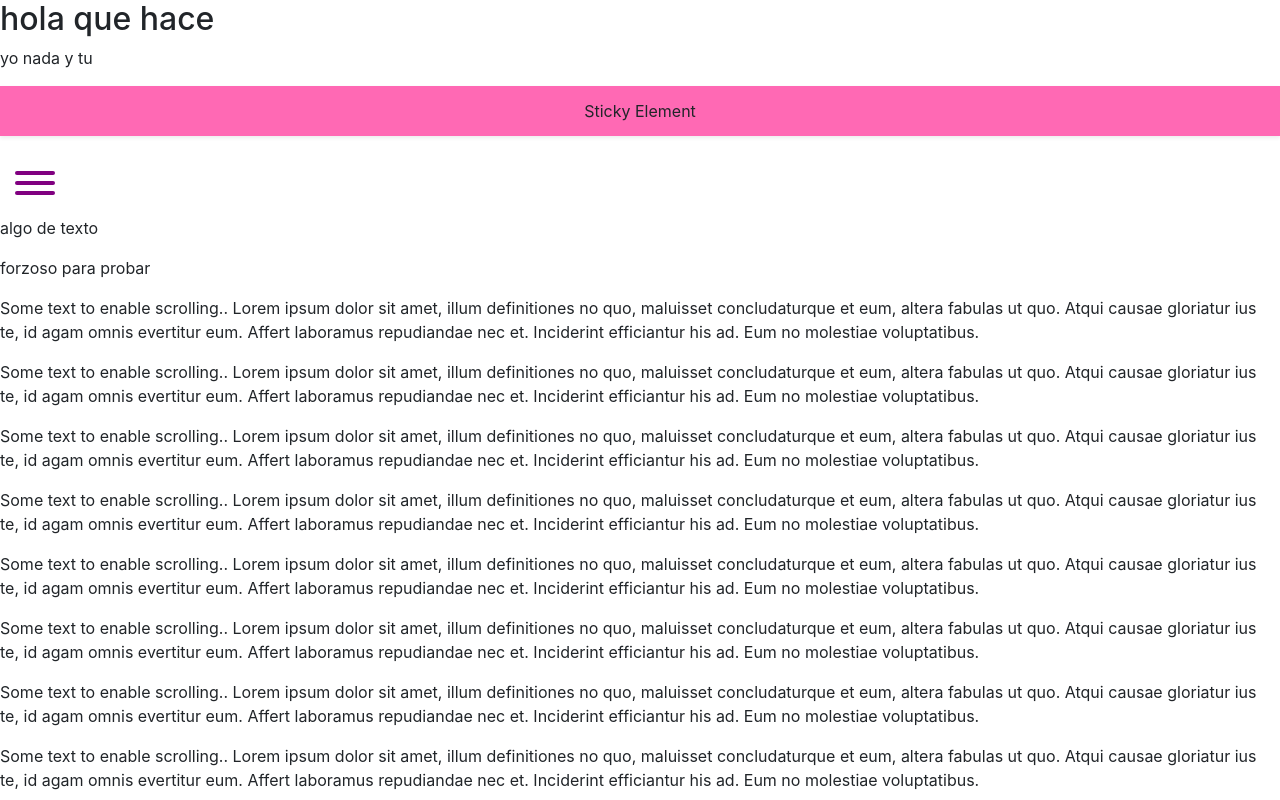
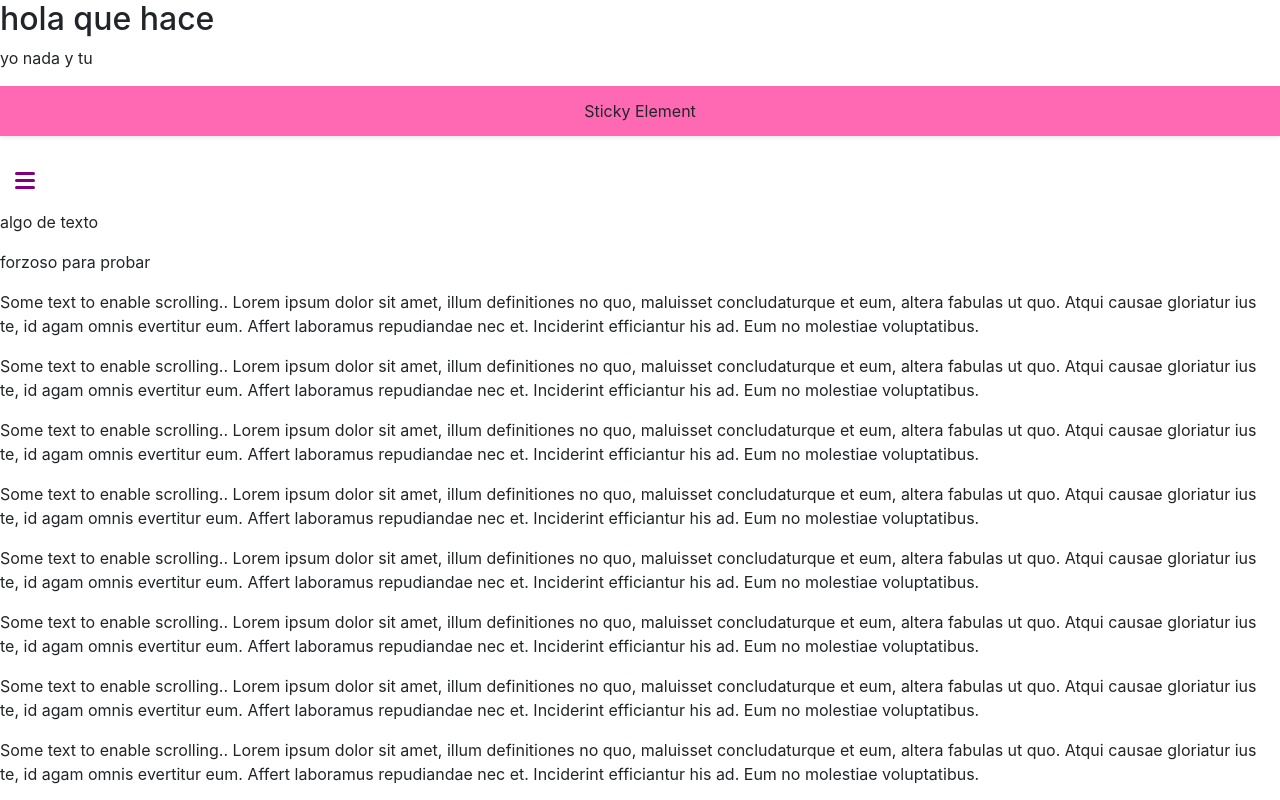
Before and after one commit to geraldani/react-utils, a React (Create React App) app: page / in a window 1280 px wide. Shown: the top 800 px of the page. Built offline with nearby package versions, Linux system fonts and the light colour scheme.

Commit message:
modificando pequenas cosas

```diff
--- a/src/App.js
+++ b/src/App.js
@@ -13,7 +13,7 @@ function App () {
       <Header />
       <div style={{ paddingTop: '20px' }}>
         <div>
-          <HamburgerButton color='purple' type='Emphatic' onClick={handleClick} />
+          <HamburgerButton color='purple' type='Arrow' width={20} onClick={handleClick} />
           {
             showSomething &&
             <h1 style={{ backgroundColor: 'red' }}>Esto es lo que muestra al presionar el boton</h1>
--- a/src/Components/HamburguerMenu/HambugerTypes/types.js
+++ b/src/Components/HamburguerMenu/HambugerTypes/types.js
@@ -7,6 +7,7 @@ import {
   hamburgerAnimationDuration,
   hamburgerlayerspacing
 } from '../styles'
+
 
 const ArrowAlt = styled(Hamburger)`
   ${HamburgerInner}{
@@ -51,10 +52,10 @@ const Arrow = styled(Hamburger)`
   ${props => props.active && css`
     ${HamburgerInner}{
         &::before{
-          transform: translate3d(${hamburgerlayerwidth * -0.3}px, 3px, 0) rotate(-45deg) scale(0.6, 1);
+          transform: translate3d(${hamburgerlayerwidth * -0.3}px, -2px, 0) rotate(-45deg) scale(0.6, 1);
         }
         &::after{
-          transform: translate3d(${hamburgerlayerwidth * -0.3}px, -3px, 0) rotate(45deg) scale(0.6, 1);
+          transform: translate3d(${hamburgerlayerwidth * -0.3}px, 2px, 0) rotate(45deg) scale(0.6, 1);
         }
       }
   `}
--- a/src/Components/HamburguerMenu/HamburgerButton.js
+++ b/src/Components/HamburguerMenu/HamburgerButton.js
@@ -11,11 +11,11 @@ const HamburgerButton = (props) => {
     setCloseButton(!closeButton)
     if (props.onClick) props.onClick()
   }
-
+  const utilProps = { width: props.width, type: props.type}
   return (
-    <Hamburger onClick={handleClick} active={closeButton} type={props.type}>
-      <HamburgerBox>
-        <HamburgerInner color={props.color || '#000'} />
+    <Hamburger onClick={handleClick} active={closeButton} {...utilProps}>
+      <HamburgerBox {...utilProps}>
+        <HamburgerInner color={props.color || '#000'} {...utilProps} />
       </HamburgerBox>
     </Hamburger>
   )
--- a/src/Components/HamburguerMenu/styles.js
+++ b/src/Components/HamburguerMenu/styles.js
@@ -2,12 +2,12 @@ import styled, { css } from 'styled-components'
 
 const hamburgerpaddingx = 15
 const hamburgerpaddingy = 15
-const hamburgerlayerwidth = 40
-const hamburgerlayerheight = 4
-const hamburgerlayerspacing = 6
+let hamburgerlayerwidth = 20
+const hamburgerlayerheight = 3
+const hamburgerlayerspacing = 4
 const hamburgerlayercolor = '#fff'
-const hamburgerlayerborderradius = 4
-const hamburgerhoveropacity = 1
+const hamburgerlayerborderradius = 8
+const hamburgerhoveropacity = 0.5
 const hamburgeractivelayercolor = hamburgerlayercolor
 const hamburgeractivehoveropacity = hamburgerhoveropacity
 const hamburgerhoverusefilter = false
@@ -22,7 +22,7 @@ const HamburgerInner = styled.div`
   &,
   &::before,
   &::after {
-    width: ${hamburgerlayerwidth}px;
+    width: ${props => props.width || hamburgerlayerwidth}px;
     height: ${hamburgerlayerheight}px;
     background-color: ${props => props.color};
     border-radius: ${hamburgerlayerborderradius}px;
@@ -46,7 +46,7 @@ const HamburgerInner = styled.div`
 `
 
 const HamburgerBox = styled.div`
-  width: ${hamburgerlayerwidth}px;
+  width: ${props => props.width || hamburgerlayerwidth}px;
   height: ${hamburgerlayerheight * 3 + hamburgerlayerspacing * 2}px;
   display: inline-block;
   position: relative;
```
